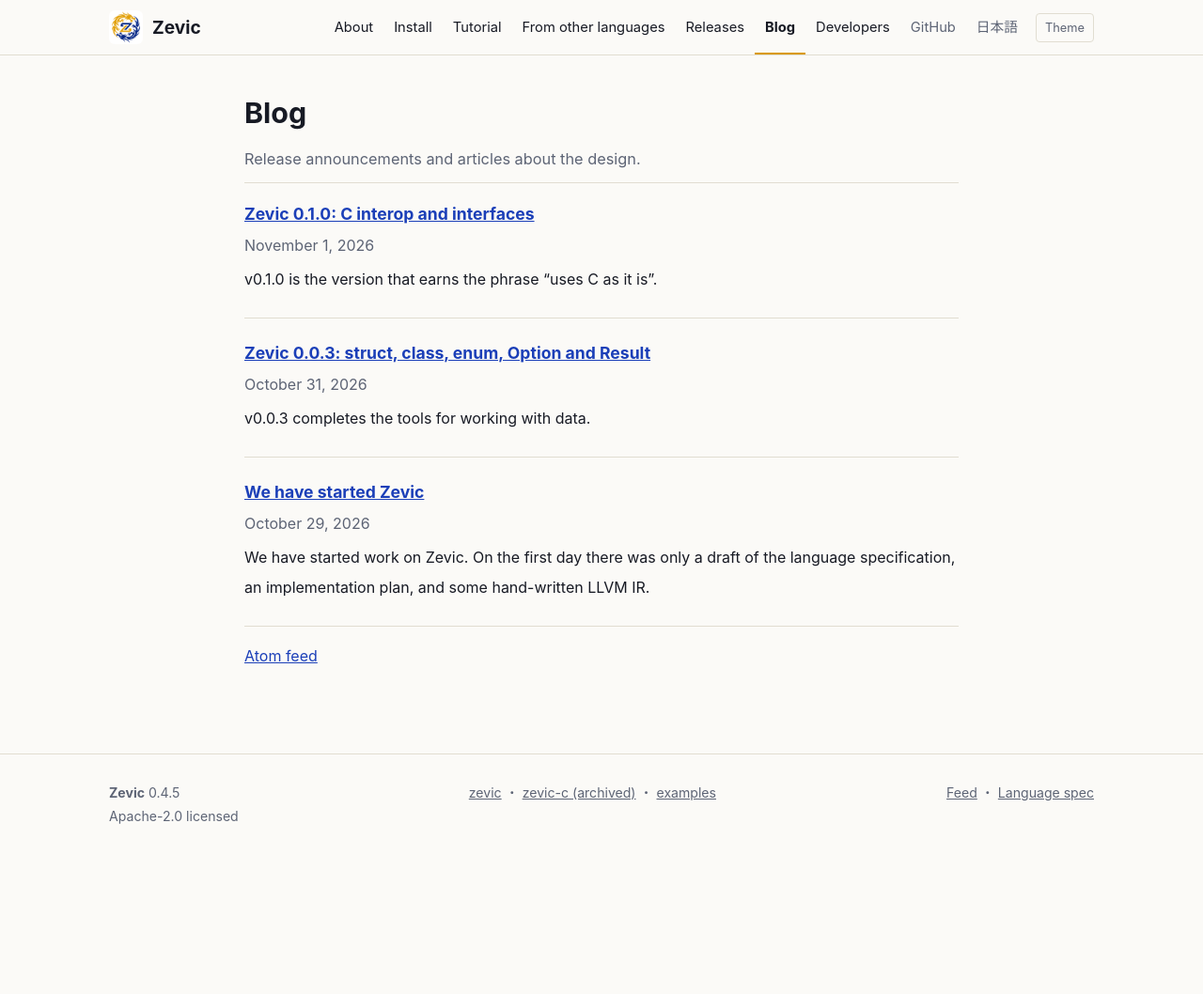
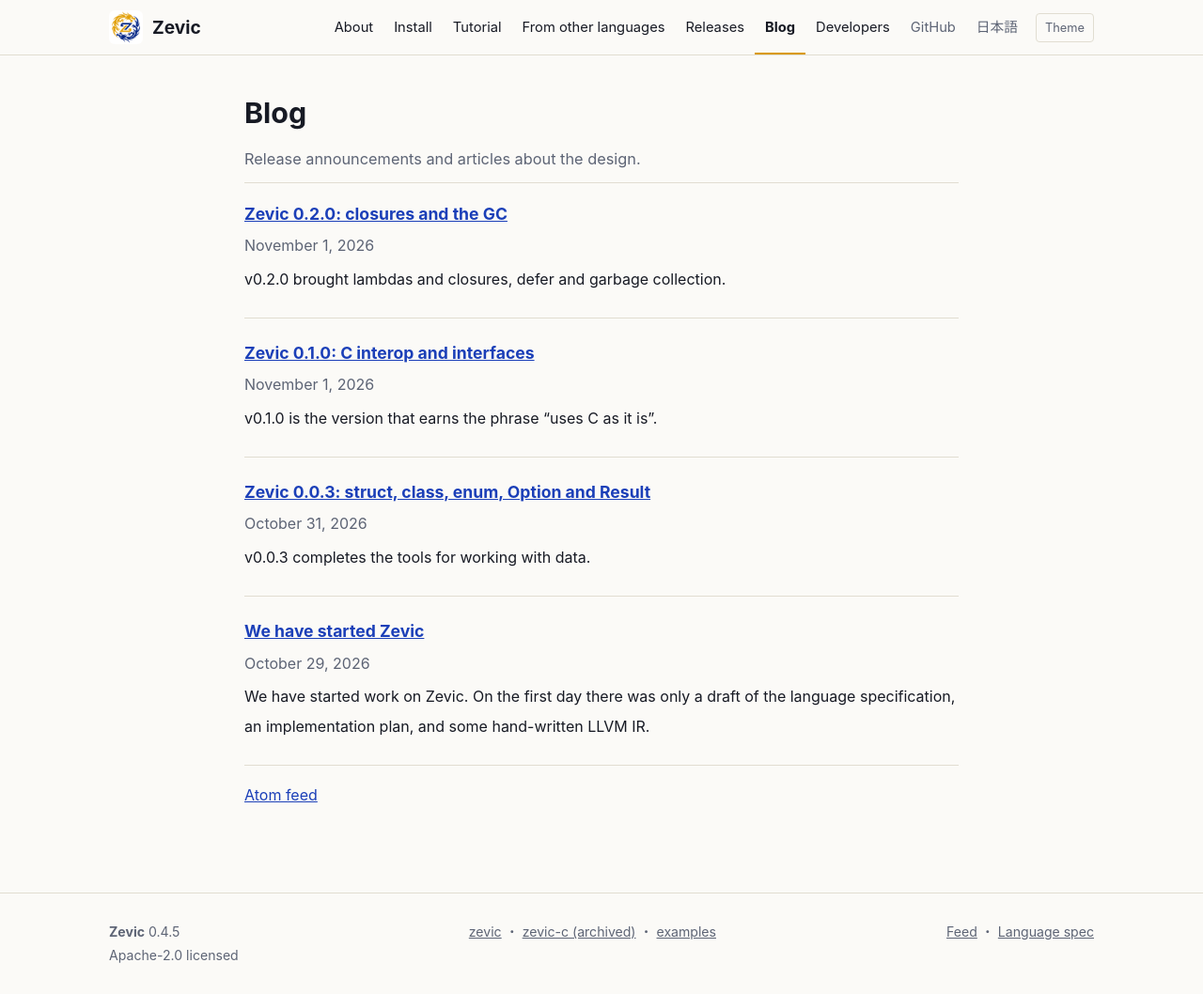
Before and after one commit to zevic-lang/zevic-lang.github.io, a Jekyll site: the page built from en/blog/index.html, in a window 1280 px wide. Shown: the whole page at 94% size. Built offline with Jekyll 4.4.1, drawn with Linux system fonts in a browser that asks for light colours; before the commit the page ends 909 px from its top, so only the background shows below that.

Commit message:
EN blog: Zevic 0.2.0: closures and the GC
Co-Authored-By: Claude Sonnet 5.5 <noreply@anthropic.com>
Claude-Session: https://claude.ai/code/session_01ELZTNY1DqdJybfLUMAn58m

````diff
--- a/_posts/2026-11-01-zevic-0-2-0.md
+++ b/_posts/2026-11-01-zevic-0-2-0.md
@@ -1,5 +1,6 @@
 ---
 title: "Zevic 0.2.0: クロージャと GC"
+alt: /en/blog/2026/11/01/zevic-0-2-0/
 ---
 v0.2.0 では、ラムダとクロージャ、`defer`、ガベージコレクションが入りました。
 
--- /dev/null
+++ b/_posts/en/2026-11-01-zevic-0-2-0.md
@@ -0,0 +1,18 @@
+---
+title: "Zevic 0.2.0: closures and the GC"
+alt: /blog/2026/11/01/zevic-0-2-0/
+---
+v0.2.0 brought lambdas and closures, `defer` and garbage collection.
+
+```zevic
+let double: fn(I32) -> I32 = (x: I32) => x * 2
+
+mut total: I32 = 0
+nums.Each((x: I32) => { total += x })
+```
+
+A lambda can capture `mut` variables from outside, and the changes are visible outside. Captured variables are managed by the GC.
+
+Memory is now handled by the Boehm GC (`runtime/third_party/bgc`). The runtime and the GC are compiled once on the first build and cached in `~/.cache/zevic`, so later builds are faster.
+
+C interop grew as well. Named functions and lambdas that capture nothing can be passed to C as callbacks, for example to `qsort`. `Handle<T>` lets the C side hold a Zevic object as a number.
````
